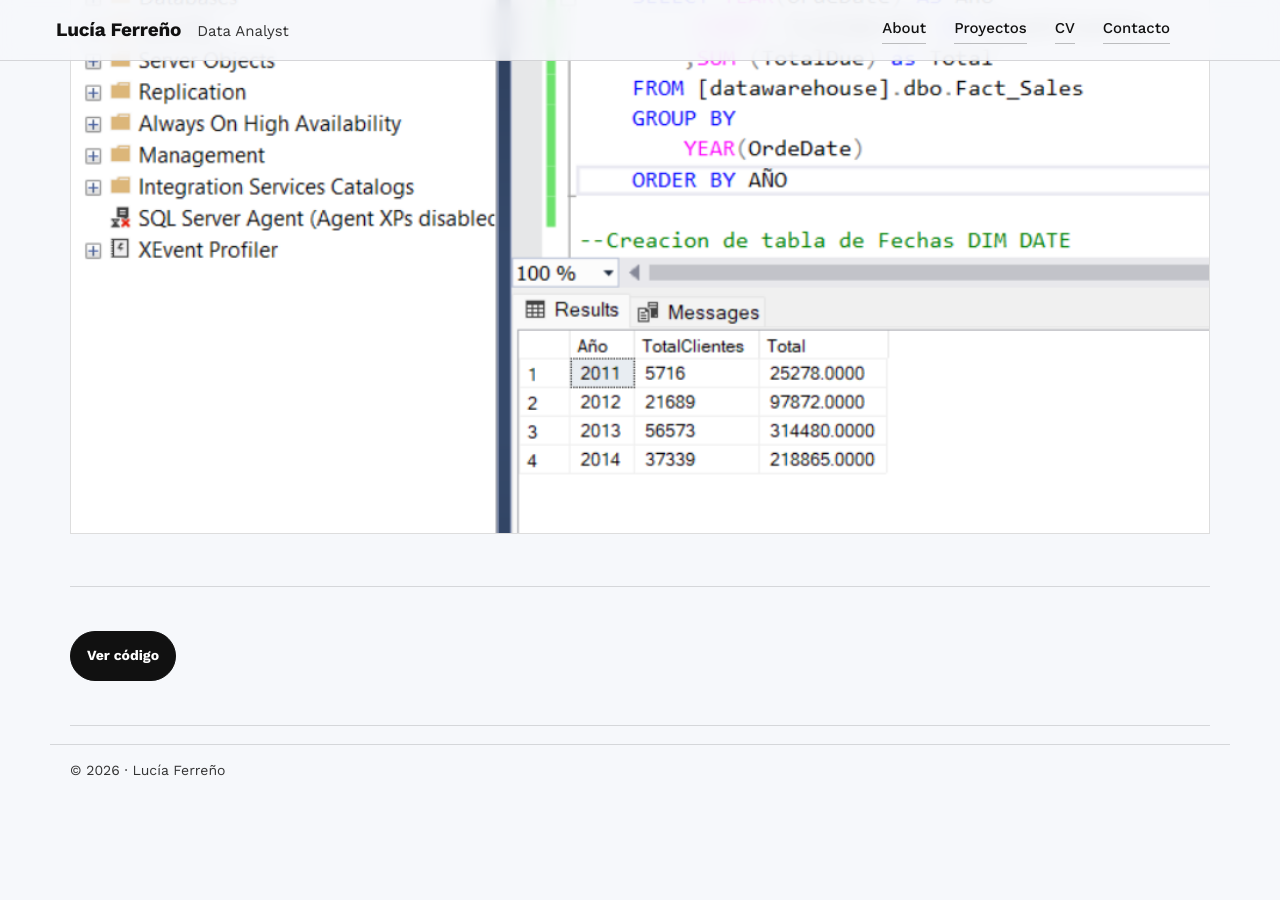
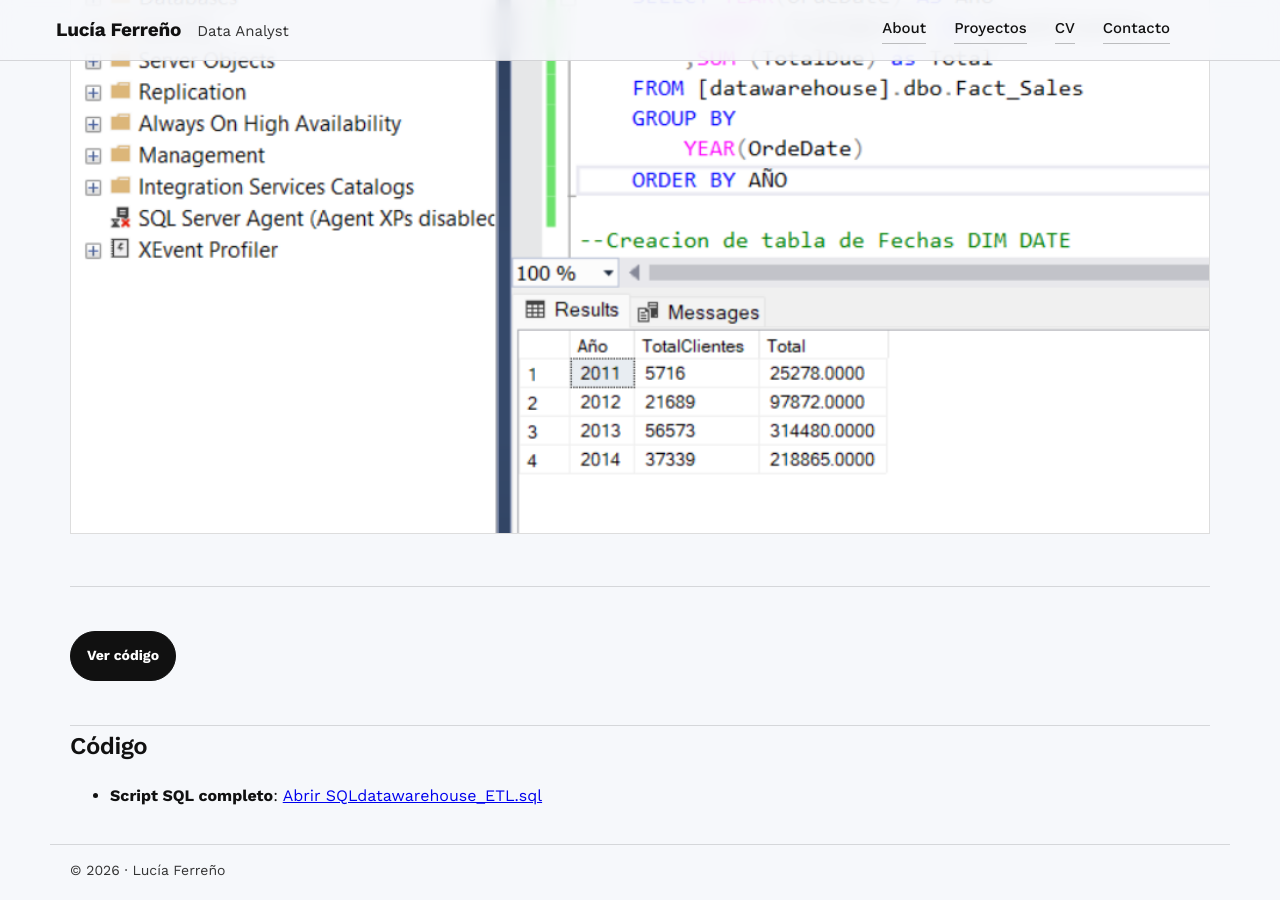
Before and after one commit to lucia-ferreno-pico/Portfolio, a Jekyll site: the page built from 01_sql/etl_datawarehouse/index.md, in a window 1280 px wide and 900 px high, scrolled down 3148 px. Built offline with Jekyll 4.4.1, drawn with Linux system fonts in a browser that asks for light colours; before the commit the page ends 3948 px from its top, so only the background shows below that.

Commit message:
Update index.md

```diff
--- a/01_sql/etl_datawarehouse/index.md
+++ b/01_sql/etl_datawarehouse/index.md
@@ -79,3 +79,5 @@ permalink: /01_sql/etl_datawarehouse/
 <div class="section">
   <a class="btn btn--primary" href="https://github.com/lucia-ferreno-pico/Portfolio/tree/main/01_sql/etl_datawarehouse" target="_blank" rel="noopener">Ver código</a>
 </div>
+## Código
+- **Script SQL completo**: [Abrir SQLdatawarehouse_ETL.sql]({{ "/01_sql/etl_datawarehouse/SQLdatawarehouse_ETL.sql" | relative_url }})
```
